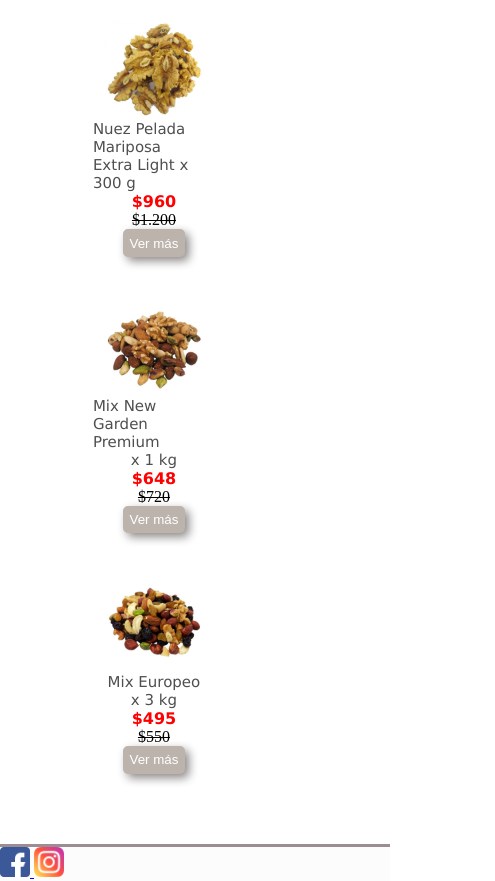
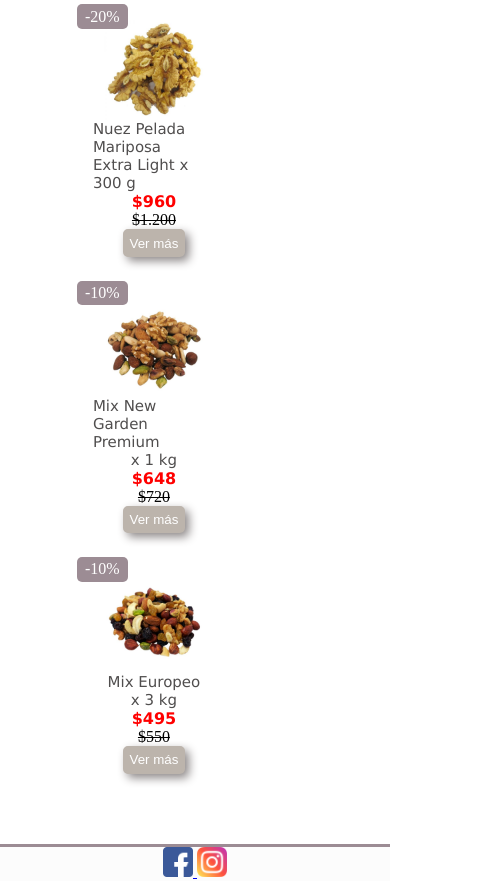
Before and after one commit to Cande2000/proyecto-gennai, a plain HTML site: page index.html in a window 390 px wide. Shown: the part 1190-2071 px from the top of the page, 495 px wide, since content can reach past the window. Drawn offline with Linux system fonts and the light colour scheme.

Commit message:
correcciones full responsive

```diff
--- a/CSS/estilos.css
+++ b/CSS/estilos.css
@@ -369,6 +369,7 @@
         display: flex;
         flex-direction: column;
         align-items: center;
+        width: 100%;
     }
     .padre__recomendado {
         display: none;
@@ -416,6 +417,12 @@
         display: flex;
     }
     .arveja__span {
-        display: none;
+
+        top: -1rem;
+        left: -1rem;
+    }
+
+    .footer {
+        justify-content: center;
     }
  }
```
